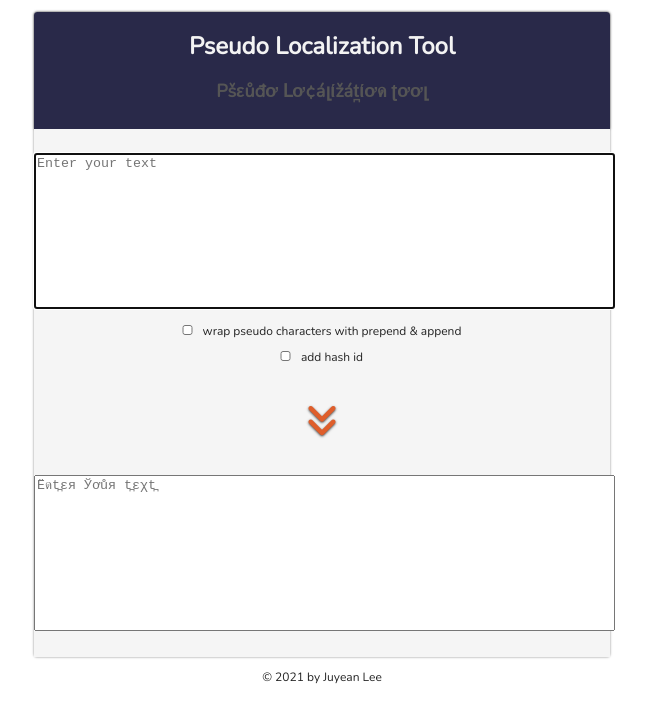
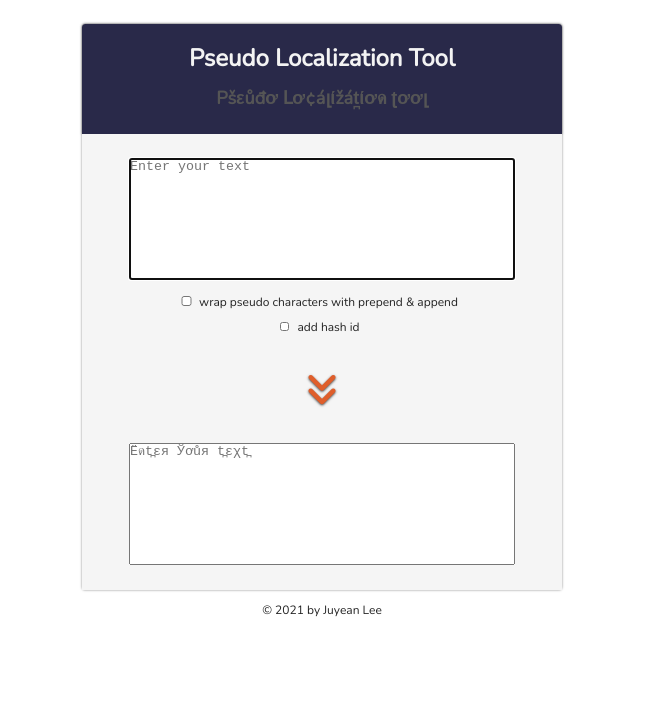
Before and after one commit to juyeana/pseudoLocalization, a React (Create React App) app in the folder client/: page / in a window 1280 px wide. Shown: the top 722 px of the page, without its empty margins (318-964 px from the left). Built offline with nearby package versions, Linux system fonts and the light colour scheme.

Commit message:
prep to deploy

```diff
--- a/client/src/App.css
+++ b/client/src/App.css
@@ -1,15 +1,31 @@
+.App {
+  width: 40rem;
+  display: inline-block;
+}
+*,
+*::before,
+*::after {
+  margin: 0px;
+  padding: 0px;
+  box-sizing: inherit;
+}
+
 html {
-  box-sizing: border-box;
-  padding: 0;
-  margin: 0;
   font-size: 75%;
 }
+@media (max-width: 37.5em) {
+  html {
+    font-size: 60%;
+  }
+}
 body {
+  margin: 0;
   font-family: 'Nunito', sans-serif;
   font-weight: 400;
   color: rgb(36, 36, 36);
   text-align: center;
 }
+
 /* utilities */
 .u-align-center {
   text-align: center;
@@ -23,31 +39,35 @@ body {
 .u-margin-top-small {
   margin-top: 1rem;
 }
-
 .u-margin-bottom-small {
   margin-bottom: 1rem;
 }
-
 .u-margin-both-small {
   margin-top: 1rem;
   margin-bottom: 1rem;
 }
-
 /* utilities ends*/
 
 .main-section {
-  margin: 0 auto;
+  margin-top: 2rem;
+  margin-bottom: 1rem;
   display: inline-block;
-  width: 48rem;
-  box-shadow: 0rem 0rem .2rem rgba(0,0,0, 0.5);
+  width: 100%;
+  box-shadow: 0rem 0rem 0.2rem rgba(0, 0, 0, 0.5);
   border-radius: 0.3rem;
+}
 
+@media (max-width: 37.5em) {
+  .main-section {
+    margin: 0 auto;
+    margin-bottom: 0.5rem;
+  }
 }
 .content-head {
   background-color: rgb(41, 41, 73);
-  padding-top: 0.2rem;
-  padding-bottom: 1rem;
-  box-shadow: 0rem 0rem .2rem rgba(0,0,0, 0.5);
+  padding-top: 1.5rem;
+  padding-bottom: 2rem;
+  box-shadow: 0rem 0rem 0.2rem rgba(0, 0, 0, 0.5);
 
   border-radius: 0.3rem 0.3rem 0 0;
 }
@@ -59,10 +79,8 @@ body {
   color: #555;
 }
 
-
-
 .content-body {
-  height: 40rem;
+  height: 34rem;
   background-color: rgb(245, 245, 245);
   padding-top: 2rem;
   padding-bottom: 2rem;
@@ -71,6 +89,8 @@ body {
 
 textarea {
   resize: none;
+  width: 80%;
+  height: 10rem;
 }
 
 input[type='checkbox'] {
@@ -119,5 +139,10 @@ button[type='submit']:visited {
   border-color: rgb(245, 245, 245);
 }
 button[type='submit']:focus {
-    outline: none;
+  outline: none;
 }
+
+.footer {
+  display: inline-block;
+  margin: 0 auto;
+}
--- a/client/src/index.css
+++ b/client/src/index.css
@@ -1,4 +1,4 @@
-body {
+/* body {
   margin: 0;
   font-family: -apple-system, BlinkMacSystemFont, 'Segoe UI', 'Roboto', 'Oxygen',
     'Ubuntu', 'Cantarell', 'Fira Sans', 'Droid Sans', 'Helvetica Neue',
@@ -10,4 +10,4 @@ body {
 code {
   font-family: source-code-pro, Menlo, Monaco, Consolas, 'Courier New',
     monospace;
-}
+} */
--- a/client/src/layouts/Footer.js
+++ b/client/src/layouts/Footer.js
@@ -1,5 +1,5 @@
 import React from 'react';
 
 export default function footer() {
-  return <div className="u-margin-top-small">&copy; {new Date().getFullYear()} by Juyean Lee</div>;
+  return <div className="u-margin-top-small u-align-center footer">&copy; {new Date().getFullYear()} by Juyean Lee</div>;
 }
--- a/client/src/layouts/Landing.js
+++ b/client/src/layouts/Landing.js
@@ -26,14 +26,13 @@ class Landing extends Component {
       idChecked: this.state.idChecked,
     };
 
-
     axios
       .post('/api/v1/pseudo', text)
       .then((res) => {
         this.setState({ alteredText: res.data });
       })
       .catch((err) => {
-        this.setState({ alteredText:''})
+        this.setState({ alteredText: '' });
       });
   }
 
@@ -42,12 +41,12 @@ class Landing extends Component {
       e.target.select();
     };
     return (
-      <div className='row  u-margin-top-small'>
+      <div className='row'>
         <div className='main-section'>
           <div className='content-head'>
             <div className='heading-primary heading-primary--main'>
               <h1>Pseudo Localization Tool</h1>
-              <h2 className='heading-primary heading-primary--second'>
+              <h2 className='heading-primary heading-primary--second u-margin-top-small'>
                 Pšεůđơ Լơ¢áլίžát̪ίơด ʈơơլ
               </h2>
             </div>
@@ -58,8 +57,6 @@ class Landing extends Component {
                 onChange={this.onChange.bind(this)}
                 // id='inputStr'
                 autoFocus
-                rows='10'
-                cols='70'
                 name='inputStr'
                 placeholder='Enter your text'
               ></textarea>
@@ -92,8 +89,6 @@ class Landing extends Component {
               <textarea
                 onClick={selectAllText}
                 readOnly
-                rows='10'
-                cols='70'
                 name='alteredText'
                 defaultValue={this.state.alteredText}
                 placeholder='Ёดt̪εя Ўơůя t̪εχt̪'
--- a/package.json
+++ b/package.json
@@ -6,7 +6,8 @@
   "scripts": {
     "start": "node server.js",
     "server": "nodemon server.js",
-    "dev": "concurrently \"npm start\" \"npm run start --prefix client\""
+    "dev": "concurrently \"npm start\" \"npm run start --prefix client\"",
+    "heroku-postbuild": "NPM_CONFIG_PRODUCTION=false npm install --prefix client && npm run build --prefix client"
 
   },
   "author": "Juyean Lee",
```
Also changed, not shown: 2 other files (tests, documents, lock files or other folders).
